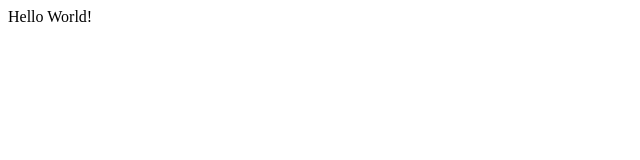
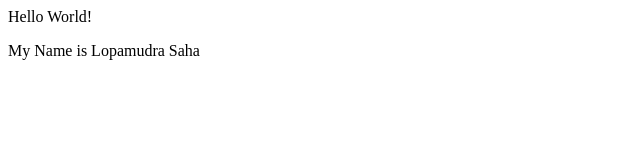
Before and after one commit to lopaKnowledge/MyTestProject, a plain HTML site: page index.html in a window 1280 px wide. Shown: the whole page, without its empty margins (0-640 px from the left). Drawn offline with Linux system fonts and the light colour scheme.

Commit message:
Added my name to the index.html file

```diff
--- a/index.html
+++ b/index.html
@@ -1 +1,3 @@
 Hello World!
+
+<p> My Name is Lopamudra Saha </p>
```
